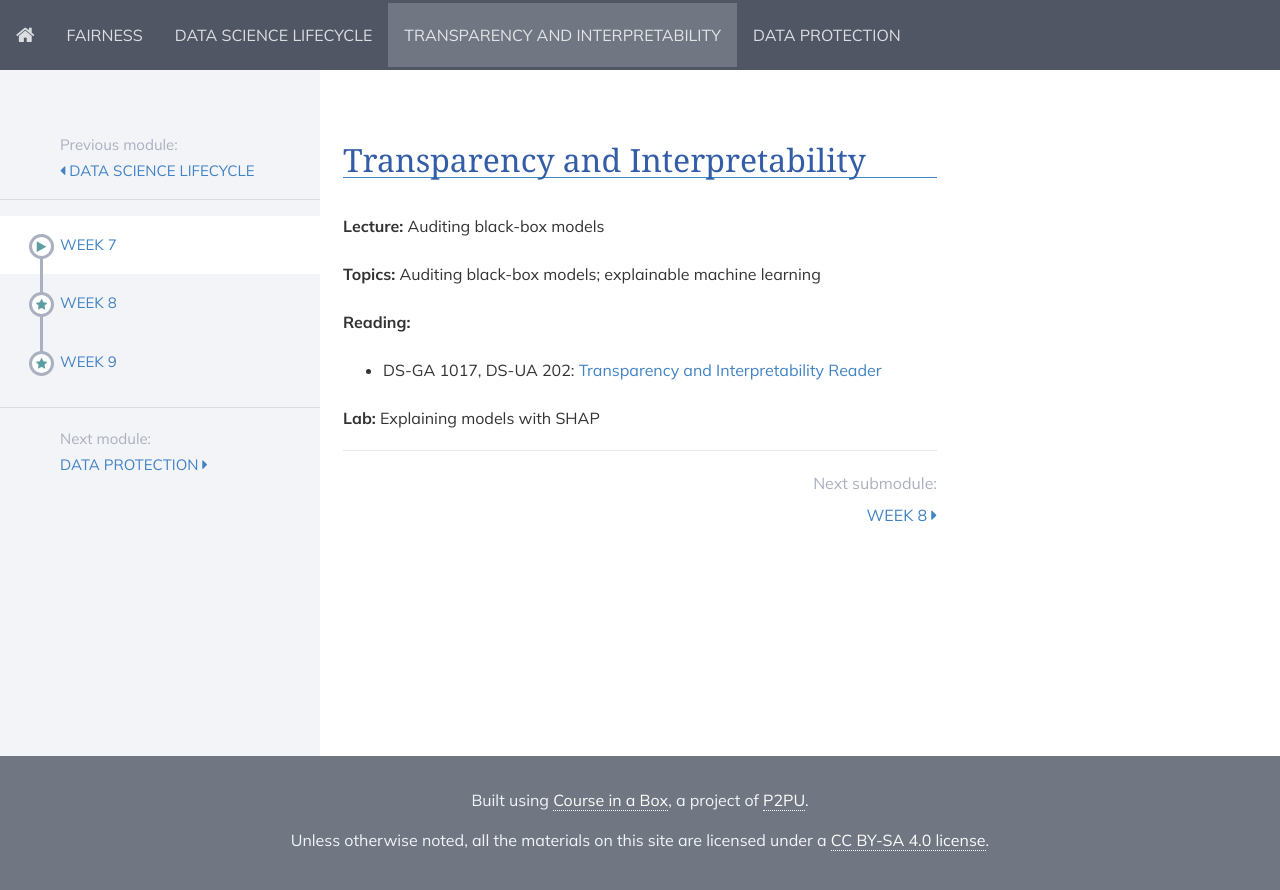
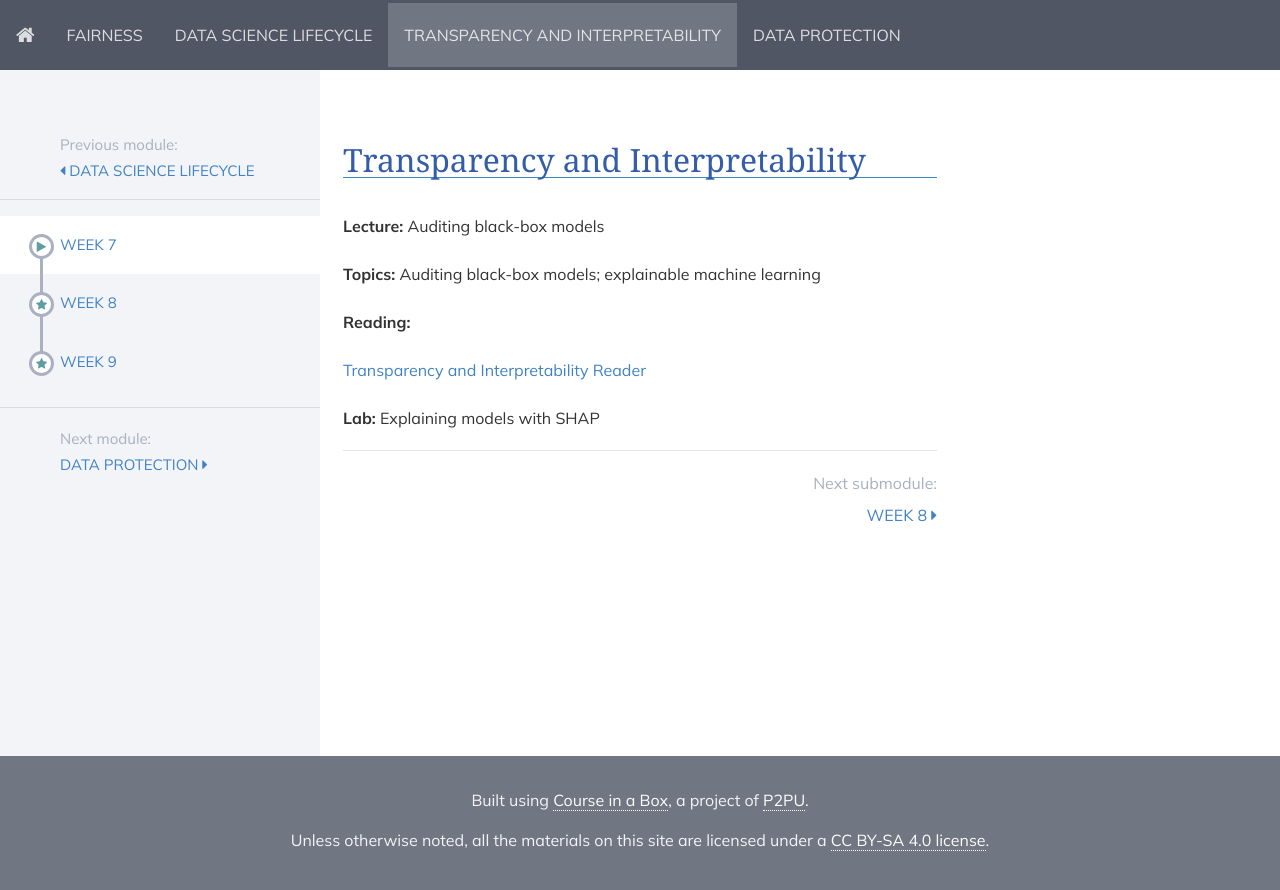
Before and after one commit to DataResponsibly/rds24, a Jekyll site: the page built from modules/transparency_and_interpretability/_posts/2000-01-01-week11.md, in a window 1280 px wide. Shown: the top 890 px of the page. Built offline with Jekyll 4.4.1, drawn with Linux system fonts in a browser that asks for light colours; nearby versions of some CDN libraries.

Commit message:
Update 2000-01-01-week11.md

```diff
--- a/modules/transparency_and_interpretability/_posts/2000-01-01-week11.md
+++ b/modules/transparency_and_interpretability/_posts/2000-01-01-week11.md
@@ -14,8 +14,7 @@ title: Week 7
 
 **Reading:**
 
-<!-- * DS-UA 202: [Transparency and Interpretability Reader](../../../assets/transparency_reader_ua202_2022.pdf) -->
-* DS-GA 1017, DS-UA 202: [Transparency and Interpretability Reader](../../../assets/transparency_reader_2024.pdf)
+[Transparency and Interpretability Reader](../../../assets/transparency_reader_2024.pdf)
 
 **Lab:** Explaining models with SHAP
 
```
